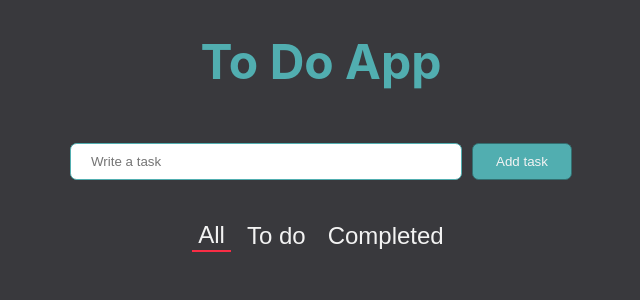
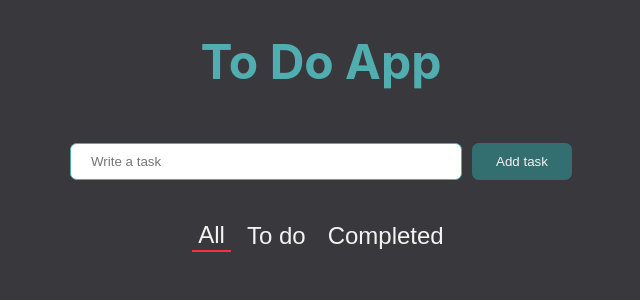
Before and after one commit to LidiaA3/todoapp_react, a React (Vite) app: page / in a window 1280 px wide. In both pictures the pointer is over the button "Add task". Shown: the top 300 px of the page, without its empty margins (319-959 px from the left). Built offline with nearby package versions, Linux system fonts and the light colour scheme.

Commit message:
Add favicon, meta tittle and hover style

```diff
--- a/index.html
+++ b/index.html
@@ -4,7 +4,7 @@
     <meta charset="UTF-8" />
     <link rel="icon" type="image/svg+xml" href="/icon.svg" />
     <meta name="viewport" content="width=device-width, initial-scale=1.0" />
-    <title>My To Do App</title>
+    <title>To Do App - organize your tasks</title>
   </head>
   <body>
     <div id="root"></div>
--- a/src/scss/global.scss
+++ b/src/scss/global.scss
@@ -47,6 +47,10 @@ h1 {
         border-radius: .5em;
         background-color: $color-turquoise;
         color: $color-light;
+
+        &:hover {
+            background-color: $color-turquoise-dark;
+        }
     }
 }
 
```
Also changed, not shown: public/icon.svg (added).
